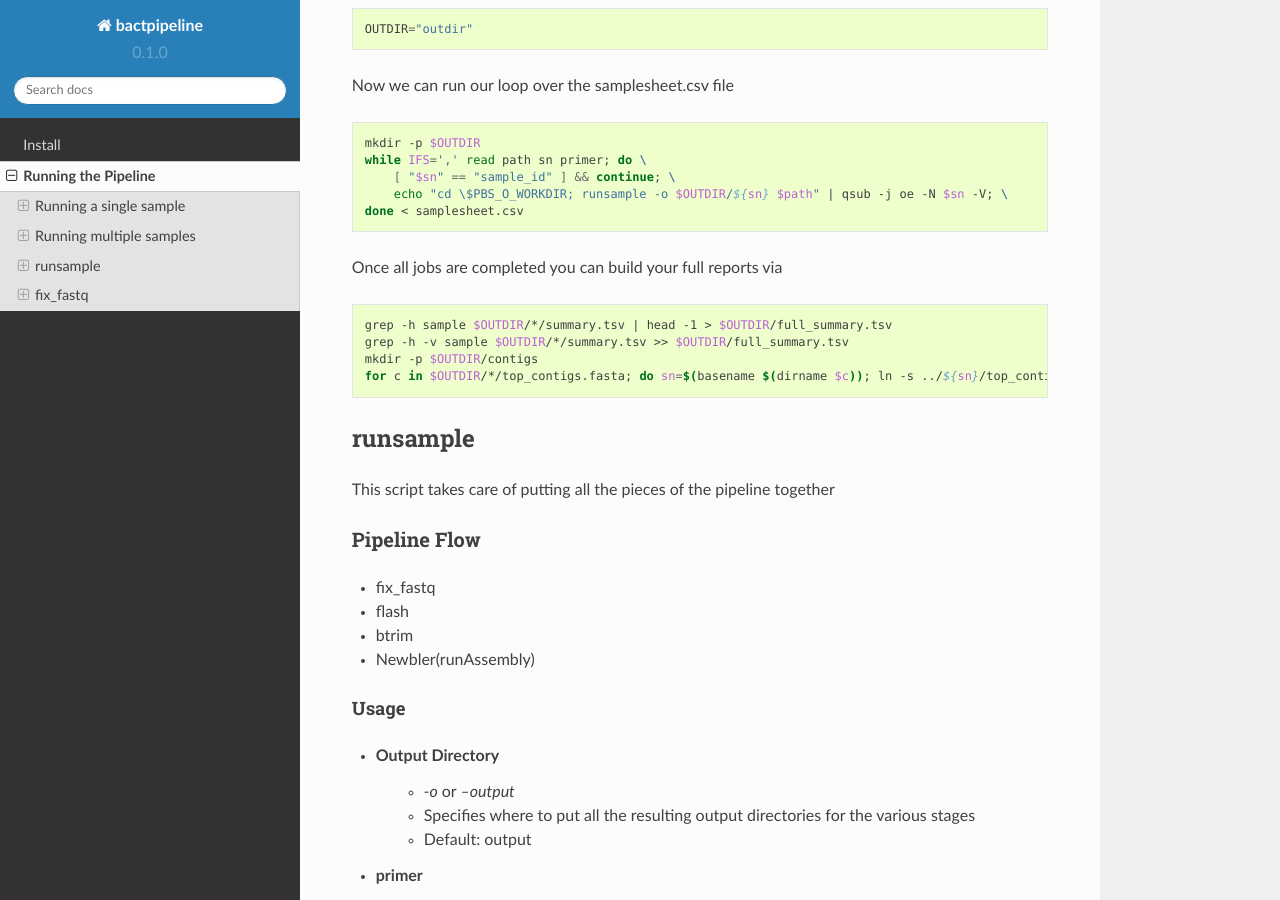
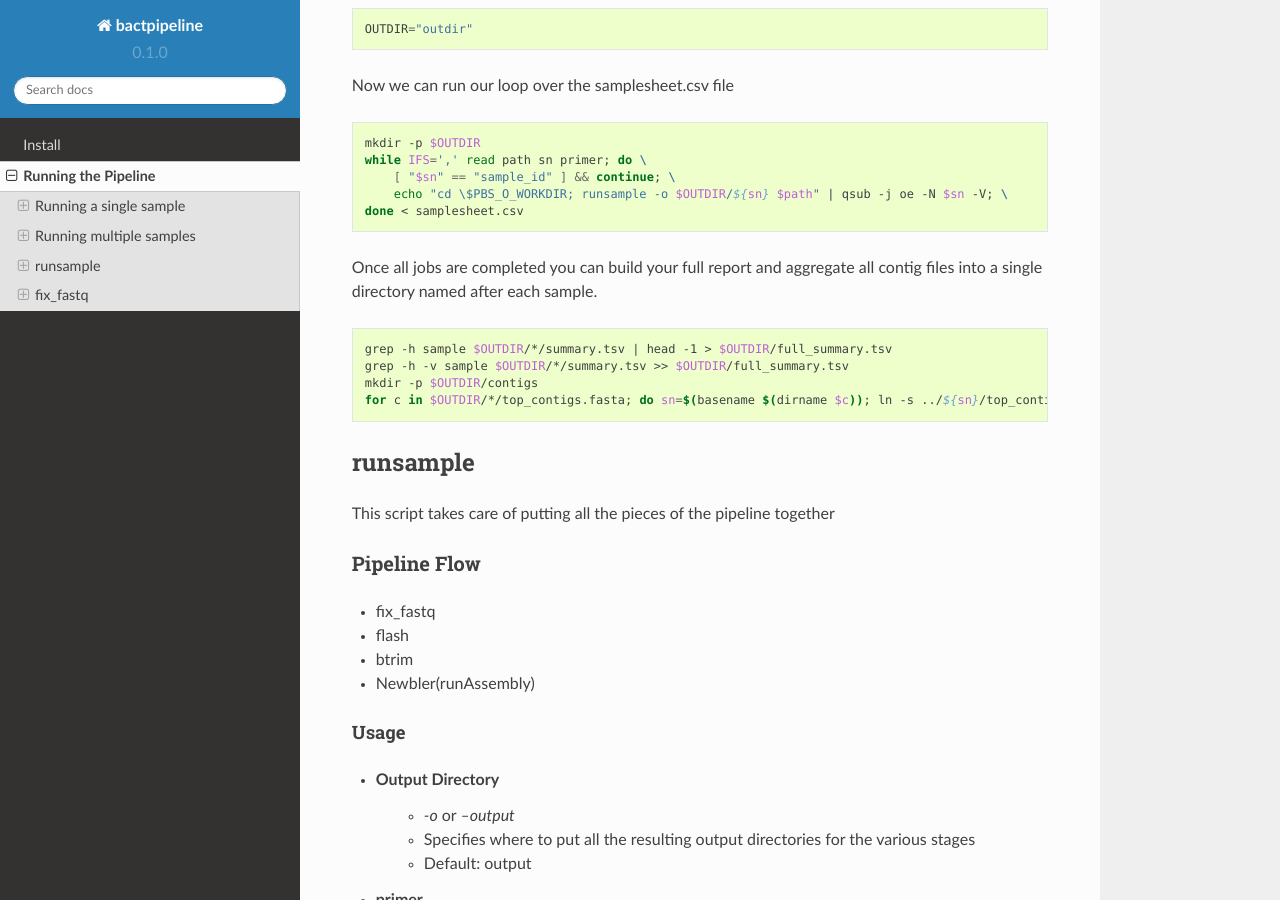
Before and after one commit to VDBWRAIR/bactpipeline, a Sphinx documentation site: the page built from docs/analysis.rst, in a window 1280 px wide and 900 px high, scrolled down 1436 px. Built offline with Sphinx 7.4.7 and the Read the Docs theme 2.0.0, drawn with Linux system fonts in a browser that asks for light colours.

Commit message:
added more info about what command does

```diff
--- a/docs/analysis.rst
+++ b/docs/analysis.rst
@@ -79,7 +79,8 @@ Now we can run our loop over the samplesheet.csv file
         echo "cd \$PBS_O_WORKDIR; runsample -o $OUTDIR/${sn} $path" | qsub -j oe -N $sn -V; \
     done < samplesheet.csv
 
-Once all jobs are completed you can build your full reports via
+Once all jobs are completed you can build your full report and aggregate all contig
+files into a single directory named after each sample.
 
 .. code-block:: bash
 
```
